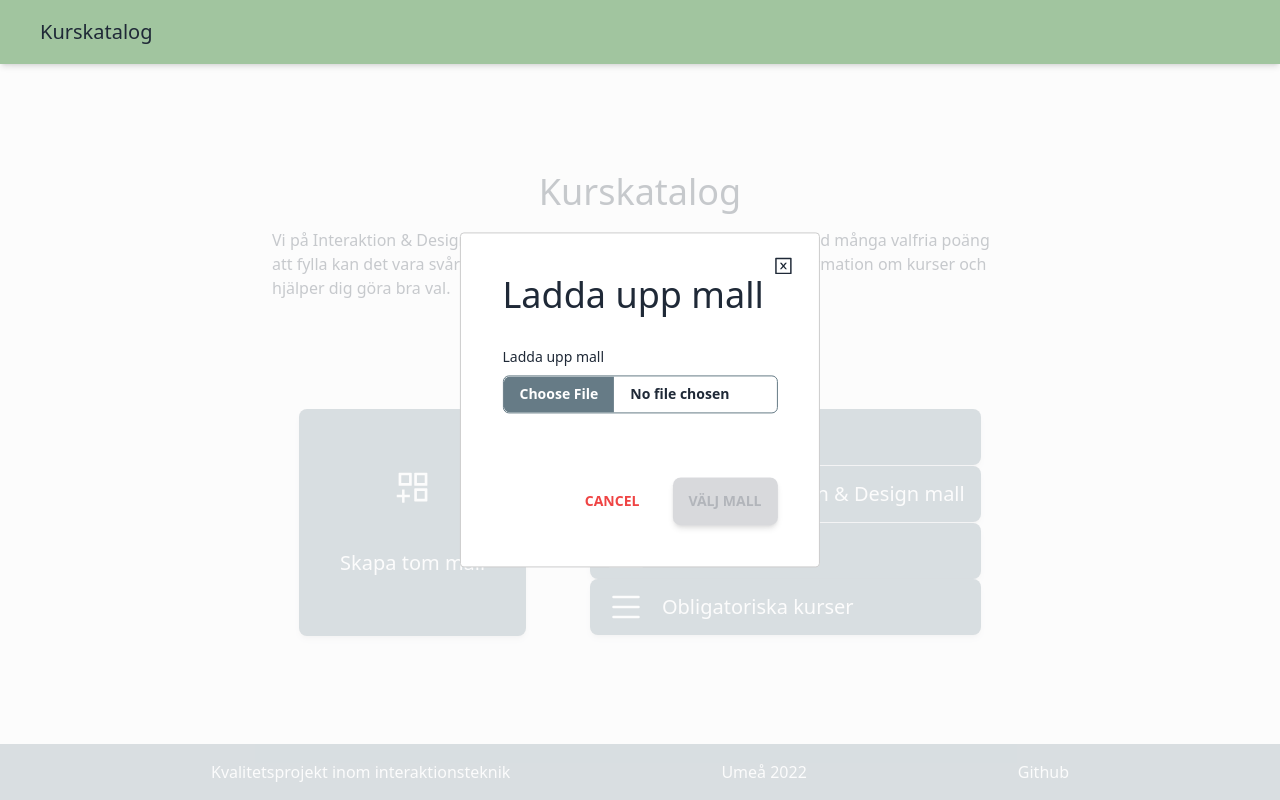
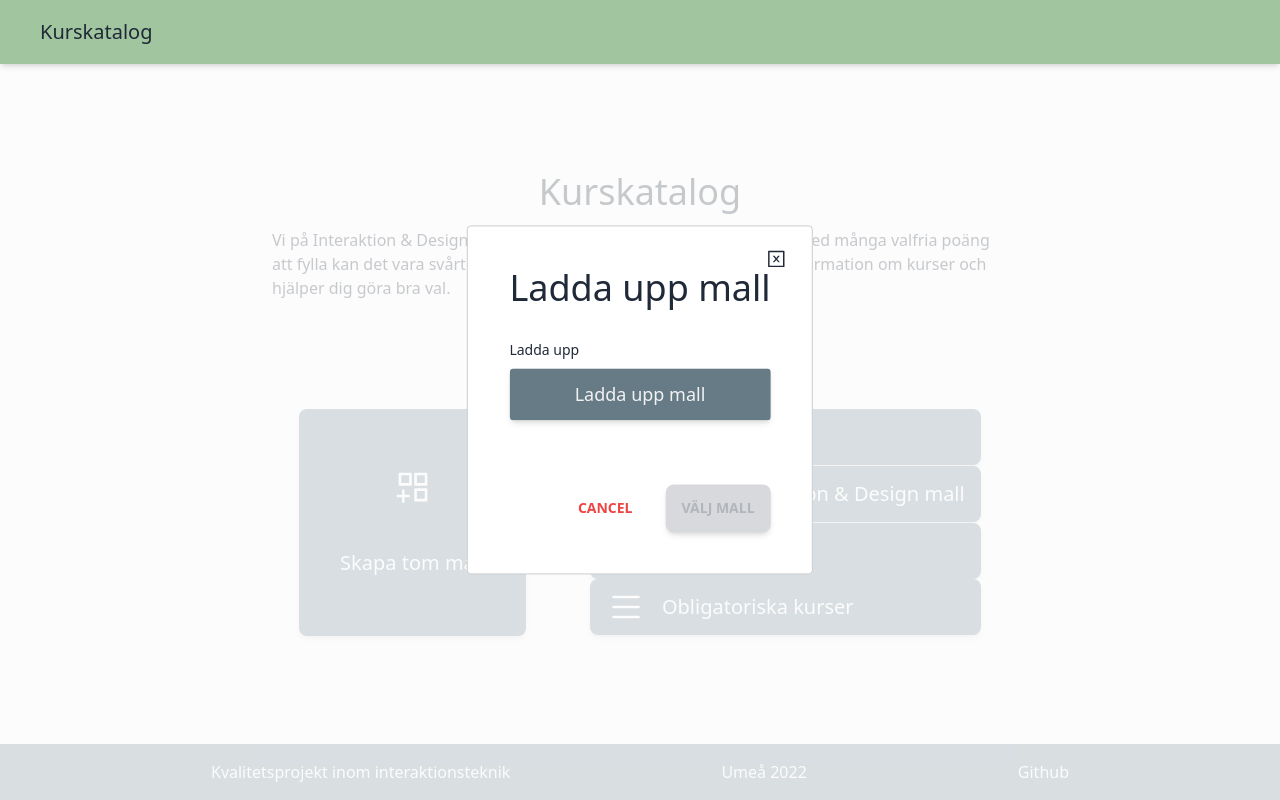
Before and after one commit to HawkieOne/kurskatalog-id, a React (Create React App) app: page / in a window 1280 px wide. Both pictures are taken after a click on the element "Ladda upp mall". Built offline with nearby package versions, Linux system fonts and the light colour scheme.

Commit message:
feat: change language at upload
  * added one hidden file input, the visible input is one button which
at click triggers the file input
  * also changed the design of the input(or button)

```diff
--- a/src/pages/builder/FileInput.tsx
+++ b/src/pages/builder/FileInput.tsx
@@ -1,8 +1,9 @@
-import { ChangeEvent, useState } from "react";
+import { ChangeEvent, createRef, useState } from "react";
 import Text from "../../components/Text";
 import { TextVariants } from "../../shared/constants";
 import { getJsonFromFile } from "../../shared/functions";
 import { Preset } from "../../shared/interfaces";
+import { AiOutlineUpload } from "react-icons/ai";
 
 interface FileInputProps {
   validFormat: string;
@@ -15,19 +16,46 @@ export default function FileInput({
   onUpload,
   validateFunction,
 }: FileInputProps) {
+  const fileRef = createRef<HTMLInputElement>();
   const [errorText, setErrorText] = useState("");
+  const [successText, setSuccessText] = useState("");
   return (
     <div className="form-control w-full max-w-xs space-y-2 text-onyx">
-      <Text size={TextVariants.small}>Ladda upp mall</Text>
+      <Text size={TextVariants.small}>Ladda upp</Text>
       <form className="w-full flex items-center">
-        <div className="h-6">
-        </div>
+        <div className="h-6"></div>
         <label className="block w-full">
-          <input type="file" accept={validFormat}
-            className={`block w-full text-sm text-onyx font-semibold cursor-pointer
-              outline-2 border ${errorText ? "border-pink" : "border-darkGrey"}
-              file:mr-4 file:py-2 file:px-4 file:rounded-l-md file:border-0 rounded-md
-              file:text-sm file:font-semibold file:bg-darkGrey file:text-white hover:file:bg-lightSeaGreen`}
+          <button
+            type="button"
+            id="loadFile"
+            value="Ladda upp"
+            onClick={() => fileRef.current?.click()}
+            className="w-full relative inline-flex items-center justify-center p-4 px-8 py-3 overflow-hidden
+               font-medium text-pink transition duration-500 ease-out border-none
+              rounded shadow-md group text-lg"
+          >
+            <span
+              className="absolute inset-0 flex items-center justify-center w-full h-full text-whiteBackground duration-500
+                     -translate-x-full bg-lightSeaGreen group-hover:translate-x-0 ease"
+            >
+              <AiOutlineUpload size="1.5em" />
+            </span>
+            <span
+              className="absolute flex items-center justify-center w-full h-full text-whiteBackground bg-darkGrey
+                       transition-all duration-500 transform group-hover:translate-x-full ease"
+            >
+              Ladda upp mall
+            </span>
+            <span className="relative invisible">Send</span>
+          </button>
+
+          <input
+            type="file"
+            accept={validFormat}
+            ref={fileRef}
+            className="hidden"
+            id="file"
+            name="file"
             onChange={async (e: ChangeEvent<HTMLInputElement>) => {
               const files = e.target.files;
               if (files?.length === 0) {
@@ -41,8 +69,10 @@ export default function FileInput({
                     if (validation) {
                       onUpload(json);
                       setErrorText("");
+                      setSuccessText(file.name + " är uppladdad");
                     } else {
-                      setErrorText("Den valda filen följer inte rätt format");
+                      setErrorText(file.name + " följer inte rätt format");
+                      setSuccessText("");
                     }
                   } else {
                     onUpload(json);
@@ -50,16 +80,24 @@ export default function FileInput({
                   }
                 } else {
                   setErrorText("Uppladdning misslyckades");
+                  setSuccessText("");
                 }
               } else {
                 setErrorText("Ogiltigt filformat");
+                setSuccessText("");
               }
             }}
           />
         </label>
       </form>
-      <div className="h-6">
-        <Text color="text-pink" size={TextVariants.small}>{errorText}</Text>
+      <div
+        className={`h-6 ${errorText !== "" ? "text-pink" : "text-green-500"}`}
+      >
+        {errorText !== "" ? (
+          <Text size={TextVariants.small}>{errorText}</Text>
+        ) : (
+          <Text size={TextVariants.small}>{successText}</Text>
+        )}
       </div>
     </div>
   );
--- a/src/pages/builder/index.tsx
+++ b/src/pages/builder/index.tsx
@@ -1,6 +1,6 @@
 import { AnimatePresence } from "framer-motion";
 import { ChangeEvent, createRef, useState } from "react";
-import { AiFillDelete, AiOutlineCloseCircle, AiOutlineFileAdd } from "react-icons/ai";
+import { AiFillDelete, AiOutlineCloseCircle } from "react-icons/ai";
 import { IoIosAddCircleOutline } from "react-icons/io";
 import { useLocation } from "react-router-dom";
 import { useRecoilState, useRecoilValue } from "recoil";
```
